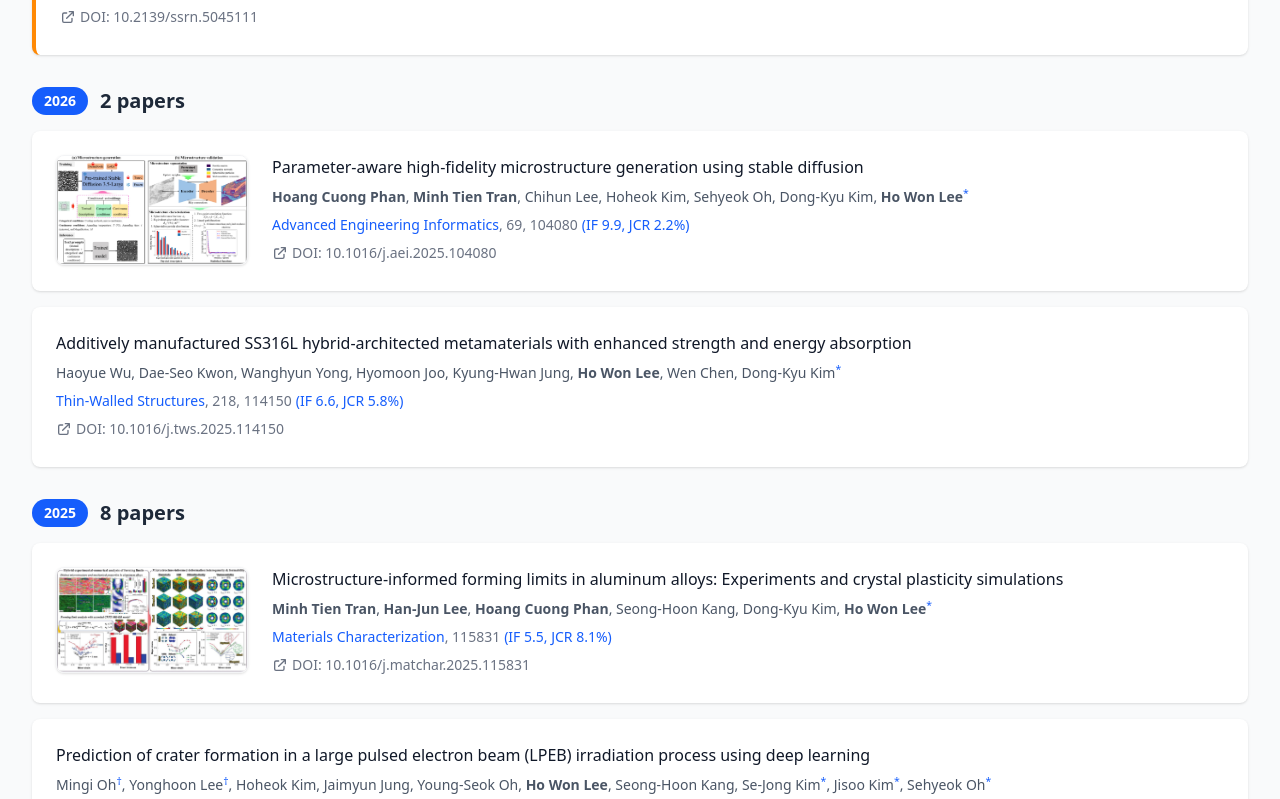
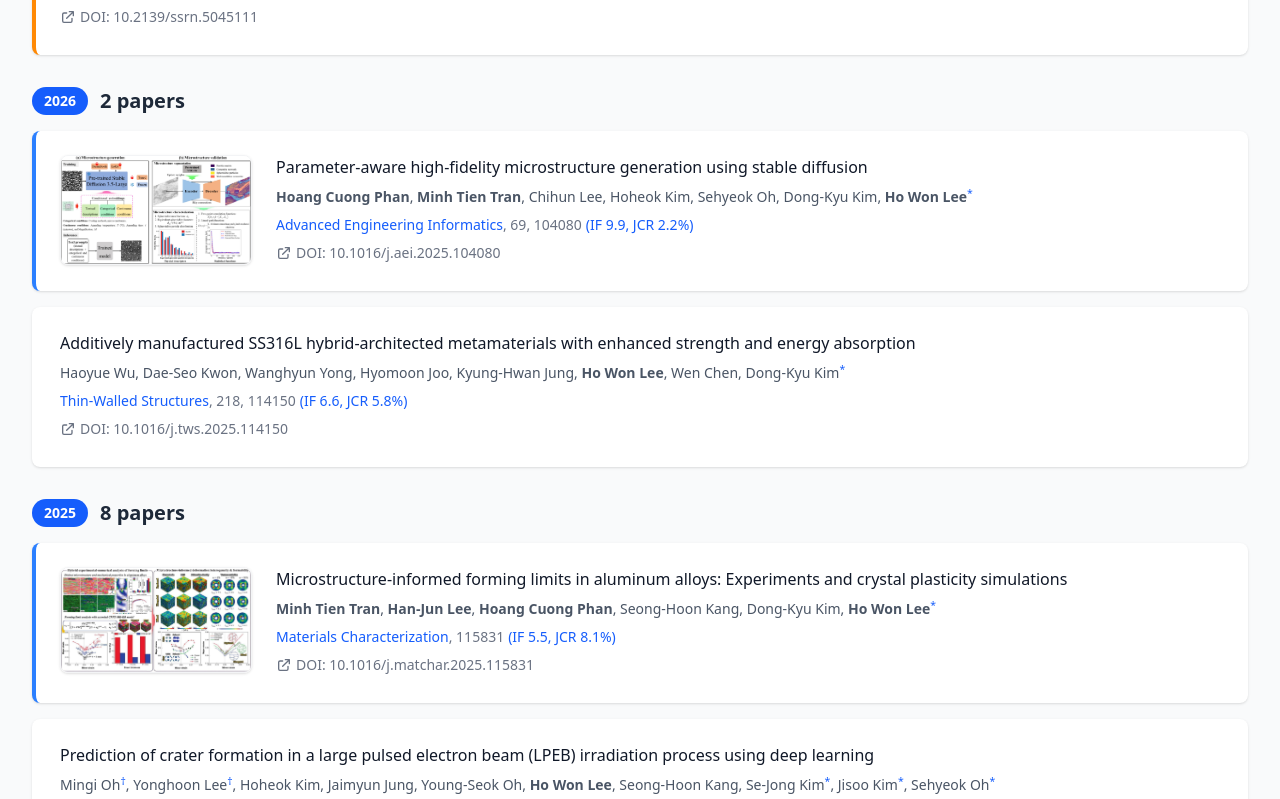
Before and after one commit to varde80/varde80.github.io, a Vue app: page /achievements in a window 1280 px wide. Shown: the part 1141-1940 px from the top of the page. Built offline with nearby package versions, Linux system fonts and the light colour scheme.

Commit message:
Add PF-DiffSeg to software and highlight lab member publications

```diff
--- a/src/data/software.json
+++ b/src/data/software.json
@@ -6,6 +6,25 @@
     "year": "2025",
     "github": "https://github.com/duchieuphan2k1/MatSSL",
     "image": "/images/software/matssl.png",
-    "tags": ["Python","Self-Supervised Learning","Semantic Segmentation"]
+    "tags": [
+      "Python",
+      "Self-Supervised Learning",
+      "Semantic Segmentation"
+    ]
+  },
+  {
+    "id": "sw2",
+    "name": "PF-DiffSeg",
+    "description": "Diffusion-based pipelines for paired image + mask generation based on phase-fraction and segmentation training with synthetic augmentations",
+    "year": "2025",
+    "github": "https://github.com/aimat-ust/PF-DiffSeg.git",
+    "image": "/images/software/PFDiffSeg.png",
+    "tags": [
+      "Python",
+      "Synthetic Microstructure",
+      "Image-Mask Pair Generation",
+      "Diffusion",
+      "Semantic Segmentation"
+    ]
   }
 ]
--- a/src/pages/AchievementsPage.vue
+++ b/src/pages/AchievementsPage.vue
@@ -19,8 +19,65 @@ const allMemberNames = computed(() => {
   members.researchers.forEach(m => names.push(m.name))
   members.phdStudents.forEach(m => names.push(m.name))
   members.msStudents.forEach(m => names.push(m.name))
+  members.Intern.forEach(m => names.push(m.name))
   return names
 })
+
+// Check if any lab member is first author or corresponding author
+const hasLabMemberAsFirstOrCorresponding = (pub: Publication): boolean => {
+  const authors = pub.authors
+  if (!authors || authors.length === 0) return false
+
+  // Helper to check if Ho Won Lee is corresponding author
+  const isHoWonLeeCorresponding = (): boolean => {
+    for (const author of authors) {
+      if (author && author.includes('*')) {
+        const cleanName = author.replace(/[*+^]/g, '').trim().toLowerCase()
+        if (cleanName.includes('ho') && cleanName.includes('won') && cleanName.includes('lee')) {
+          return true
+        }
+      }
+    }
+    return false
+  }
+
+  // Check first author
+  const firstAuthor = authors[0]
+  if (firstAuthor) {
+    const cleanFirst = firstAuthor.replace(/[*+^]/g, '').trim().toLowerCase()
+
+    // Special case: Minh Tien Tran - only count if Ho Won Lee is corresponding
+    if (cleanFirst.includes('minh') && cleanFirst.includes('tien') && cleanFirst.includes('tran')) {
+      if (isHoWonLeeCorresponding()) {
+        return true
+      }
+      // Don't return true for Minh Tien Tran without Ho Won Lee as corresponding
+    } else {
+      // Other lab members as first author
+      for (const memberName of allMemberNames.value) {
+        const nameParts = memberName.toLowerCase().split(' ')
+        if (nameParts.every(part => cleanFirst.includes(part))) {
+          return true
+        }
+      }
+    }
+  }
+
+  // Check corresponding author (marked with *)
+  for (const author of authors) {
+    if (author && author.includes('*')) {
+      const cleanName = author.replace(/[*+^]/g, '').trim().toLowerCase()
+      for (const memberName of allMemberNames.value) {
+        const nameParts = memberName.toLowerCase().split(' ')
+        if (nameParts.every(part => cleanName.includes(part))) {
+          return true
+        }
+      }
+    }
+  }
+
+  return false
+}
 
 // Selected member filter (null = show all)
 const selectedMember = ref<string | null>(null)
@@ -239,7 +296,8 @@ const conferencesByYear = computed(() => {
             <div
               v-for="pub in yearGroup.publications"
               :key="pub.id"
-              class="bg-white rounded-lg shadow-sm p-6 hover:shadow-md transition-shadow"
+              class="bg-white rounded-lg shadow-sm p-6 hover:shadow-md transition-shadow border-l-4"
+              :class="hasLabMemberAsFirstOrCorresponding(pub) ? 'border-blue-500' : 'border-transparent'"
             >
               <div class="flex gap-4">
                 <!-- Highlight Image -->
```
